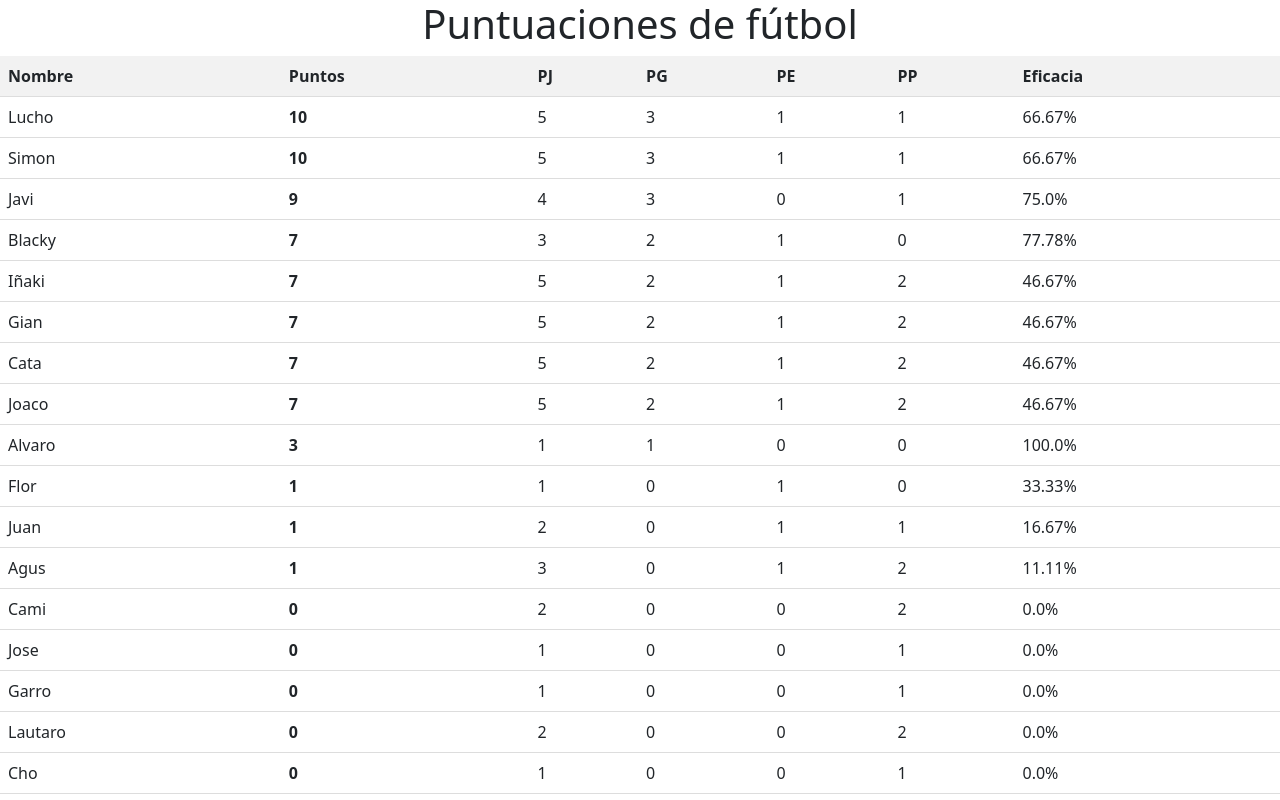
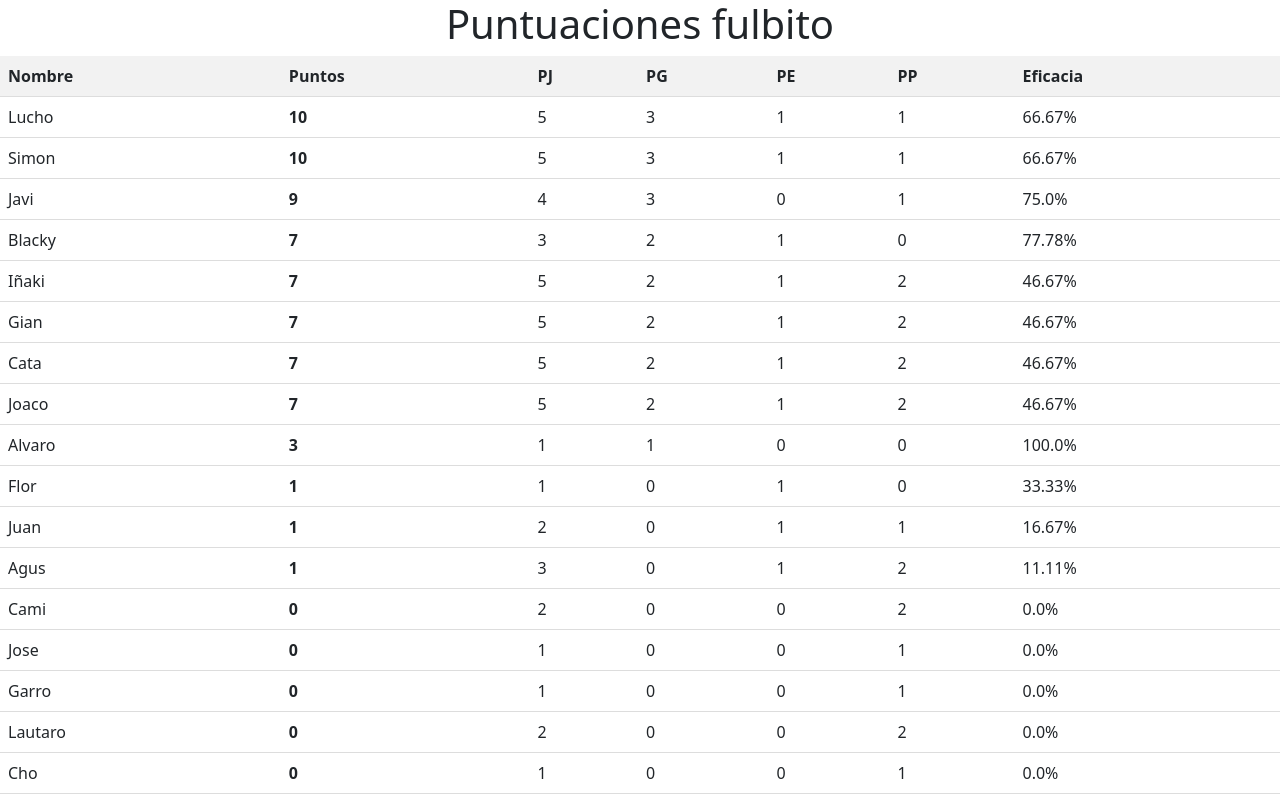
Before and after one commit to javidelrojoo/javidelrojoo.github.io, a Flask app: page / in a window 1280 px wide. Run offline with Flask 3, Linux system fonts and the light colour scheme.

```diff
--- a/build/index.html
+++ b/build/index.html
@@ -23,7 +23,7 @@
     </style>
 </head>
 <body>
-    <h1 class="text-center">Puntuaciones de fútbol</h1>
+    <h1 class="text-center">Puntuaciones fulbito</h1>
 
     <table>
         <tr>
--- a/index.html
+++ b/index.html
@@ -23,7 +23,7 @@
     </style>
 </head>
 <body>
-    <h1 class="text-center">Puntuaciones de fútbol</h1>
+    <h1 class="text-center">Puntuaciones fulbito</h1>
 
     <table>
         <tr>
--- a/templates/index.html
+++ b/templates/index.html
@@ -23,7 +23,7 @@
     </style>
 </head>
 <body>
-    <h1 class="text-center">Puntuaciones de fútbol</h1>
+    <h1 class="text-center">Puntuaciones fulbito</h1>
 
     <table>
         <tr>
```
